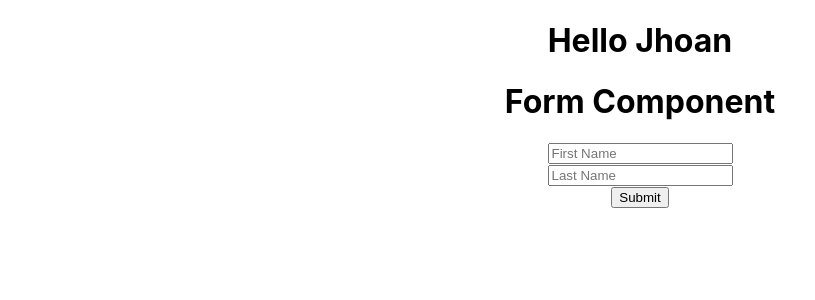
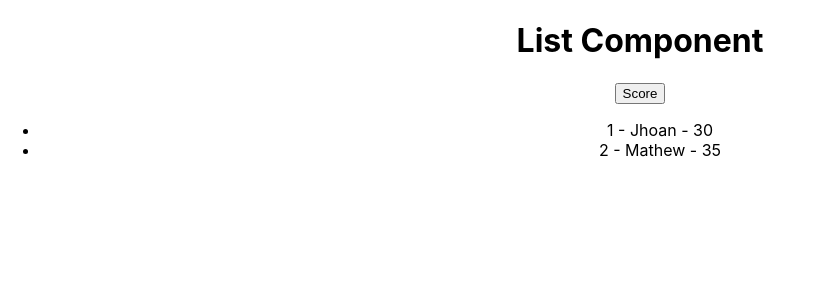
Before and after one commit to aashiashfak/React-tutorial, a React (Create React App) app: page / in a window 1280 px wide. Shown: the top 300 px of the page, without its empty margins (0-815 px from the left). Built offline with nearby package versions, Linux system fonts and the light colour scheme.

Commit message:
explored some life cycle methods

```diff
--- a/src/App.js
+++ b/src/App.js
@@ -2,7 +2,8 @@ import React, {Component} from "react";
 import "./App.css";
 // import Todo from "./component/Todo";
 // import Counter from "./component/Counter";
-import Forms from "./component/Forms";
+// import Forms from "./component/Forms";
+import List from "./component/List";
 
 // function App() {
 //   return (
@@ -21,10 +22,11 @@ class App extends Component {
   render() {
     return (
       <div className="App">
-        <h1>{this.state.greet} {this.state.person}</h1>
+        {/* <h1>{this.state.greet} {this.state.person}</h1> */}
         {/* <Todo sendingData={this.state}/> */}
         {/* <Counter /> */}
-        <Forms/>
+        {/* <Forms/> */}
+        <List/>
       </div>
     );
   }
--- a/src/component/Forms.js
+++ b/src/component/Forms.js
@@ -13,7 +13,7 @@ class Forms extends Component {
   };
 
   onSubmit = () => {
-    console.log(this.state);
+    console.log(`${this.state.firstName} ${this.state.lastName}` );
   };
   render() {
     return (
--- /dev/null
+++ b/src/component/List.js
@@ -0,0 +1,47 @@
+import React, {PureComponent} from "react";
+
+class List extends PureComponent {
+  state = {
+    score: 5,
+    data: [
+      {
+        id: 1,
+        name: "Jhoan",
+        age: 30,
+      },
+      {
+        id: 2,
+        name: "Mathew",
+        age: 35,
+      },
+    ],
+  };
+
+  // componentDidMount() {
+  //   alert("Shall we start");
+  // }
+
+  incrementScore = () => {
+    this.setState({
+      score: 10,
+    });
+  };
+
+  render() {
+    console.log(this.state.score);
+    return (
+      <div>
+        <h1>List Component</h1>
+        <button onClick={this.incrementScore}>Score</button>
+        <ul>
+          {this.state.data.map((value, index) => (
+            <li key={value.id}>
+              {value.id} - {value.name} - {value.age}
+            </li>
+          ))}
+        </ul>
+      </div>
+    );
+  }
+}
+export default List;
```
